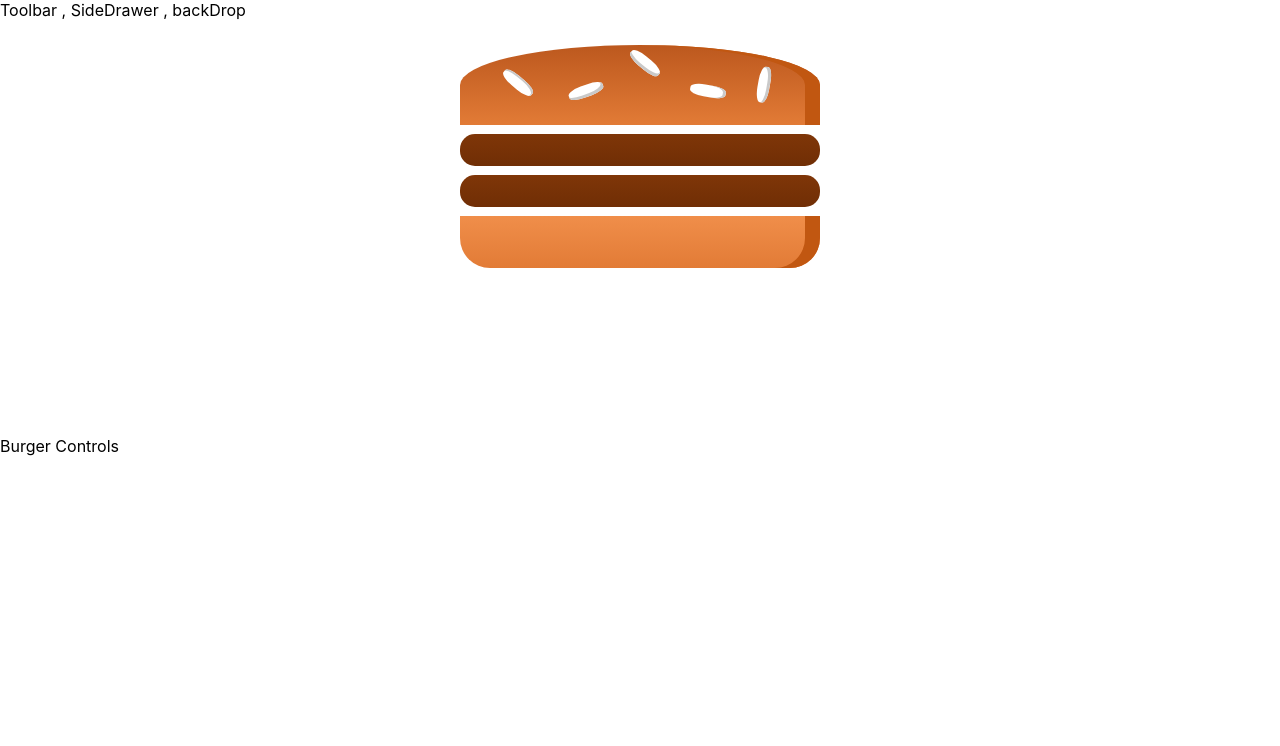
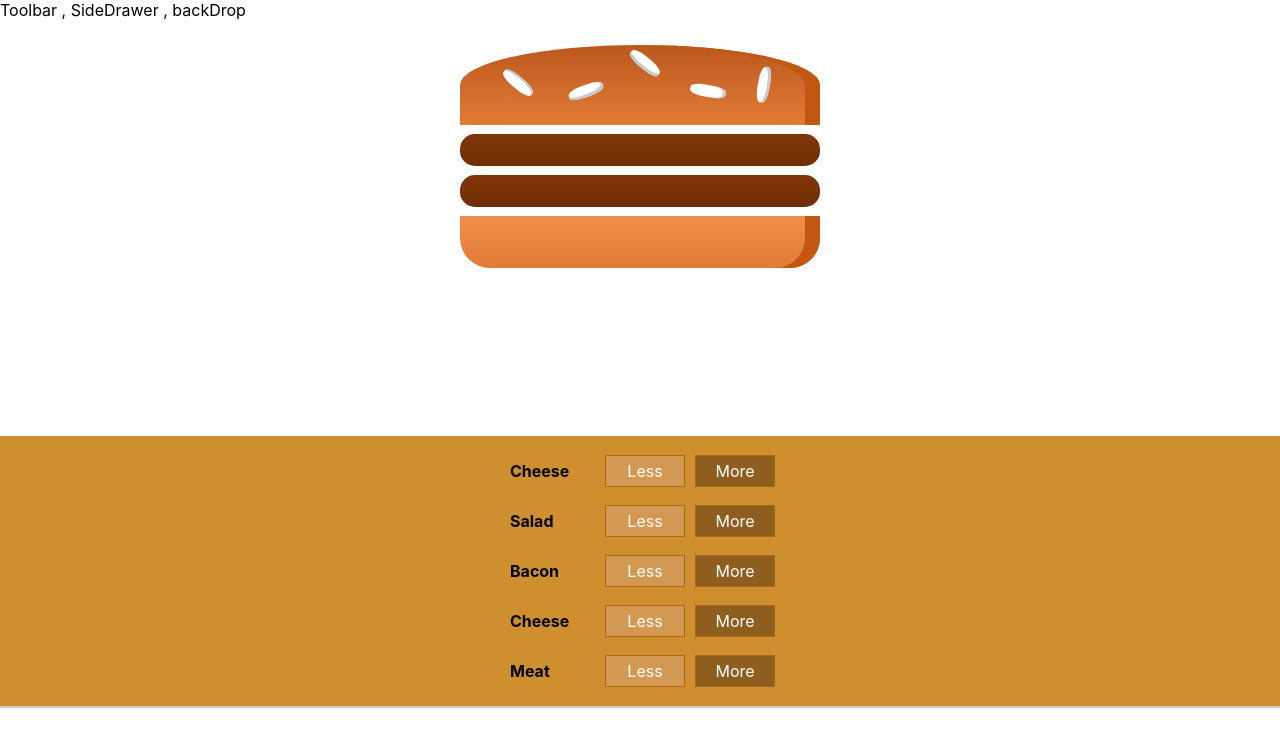
Before and after one commit to pramodkharade/reactbuggerapp, a React (Create React App) app: page / in a window 1280 px wide. Shown: the top 746 px of the page. Built offline with nearby package versions, Linux system fonts and the light colour scheme.

Commit message:
outputing multiple burger in BurgerBuilder Components

```diff
--- a/src/components/Burger/BuildControls/BuildControls.js
+++ b/src/components/Burger/BuildControls/BuildControls.js
@@ -1,7 +1,33 @@
 import React from 'react';
+import Classes from './BuildControls.module.css'
+import BuildControl from './BuildControl/BuildControl';
+const controls = [
+  {
+    label: 'Cheese',
+    type: 'cheese'
+  },
+  {
+    label: 'Salad',
+    type: 'salad'
+  },
+  {
+    label: 'Bacon',
+    type: 'bacon'
+  },
+  {
+    label: 'Cheese',
+    type: 'cheese'
+  },
+  {
+    label: 'Meat',
+    type: 'meat'
+  },
+];
 const BuildControls = (props) => (
-  <div>
-
+  <div className={Classes.BuildControls}>
+        {controls.map(ctrl => (
+    <BuildControl key={ctrl.label} label={ctrl.label}/>
+  ))}
     </div>
 );
 
--- a/src/containers/BurgerBuilder/BurgerBuilder.js
+++ b/src/containers/BurgerBuilder/BurgerBuilder.js
@@ -1,6 +1,7 @@
 import React, { Component } from 'react';
 import Auxiliary from '../../hoc/Auxiliary';
 import Burger from '../../components/Burger/Burger';
+import BuildControls from '../../components/Burger/BuildControls/BuildControls';
 class BurgerBuilder extends Component {
   // constructor(props){
   //   super(props);
@@ -18,9 +19,7 @@
     return (
       <Auxiliary>
             <Burger ingredients = {this.state.ingredients}/>
-            <div>
-                Burger Controls
-            </div>
+            <BuildControls/>
         </Auxiliary>
       );
   }
```
Also changed, not shown: src/components/Burger/BuildControls/BuildControl/BuildControl.module.css (renamed from src/components/Burger/BuildControls/BuildControl/BuildControl.css).
